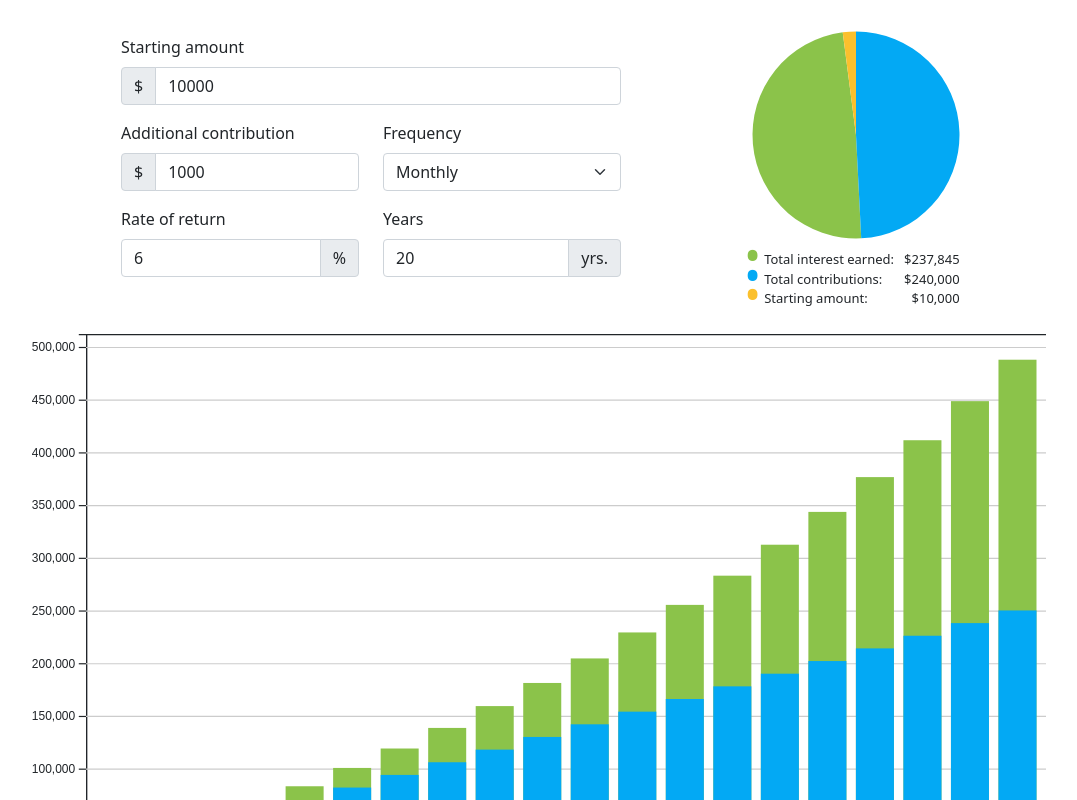
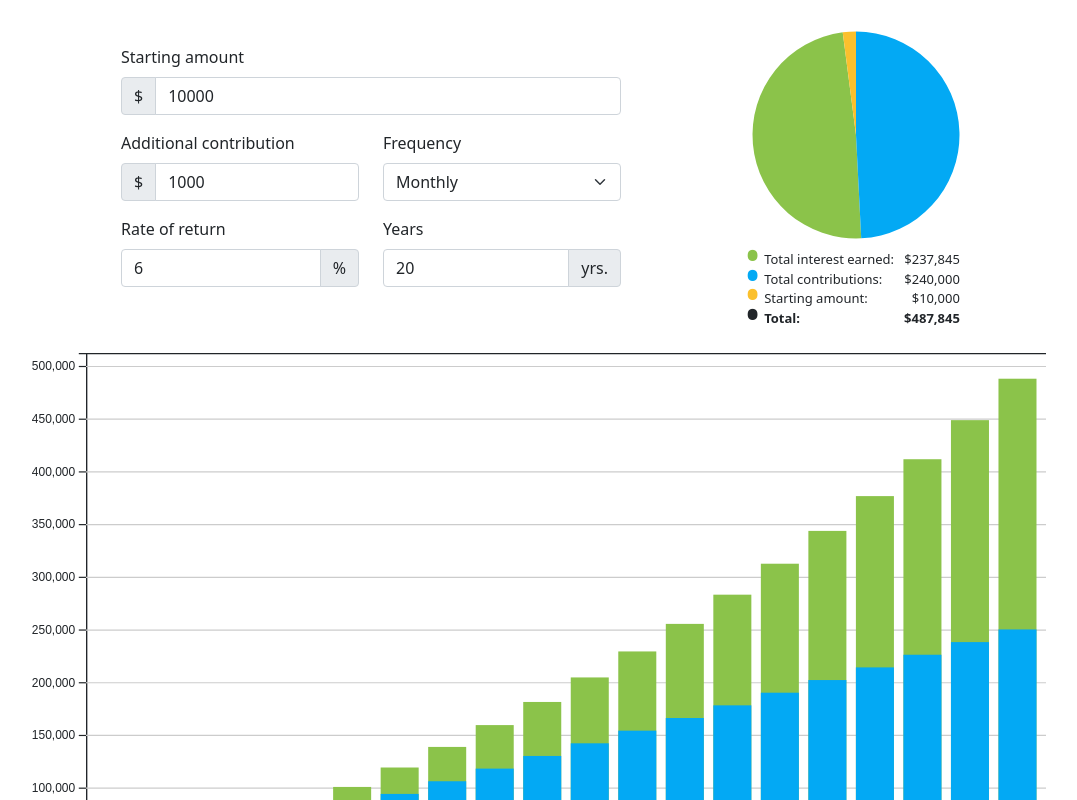
Before and after one commit to boros-csaba/investment-calulator, a React (Create React App) app: page / in a window 1280 px wide. Shown: the top 800 px of the page, without its empty margins (74-1151 px from the left). Built offline with nearby package versions, Linux system fonts and the light colour scheme.

Commit message:
Total count

```diff
--- a/src/components/pie-chart/pie-chart.component.jsx
+++ b/src/components/pie-chart/pie-chart.component.jsx
@@ -84,11 +84,13 @@ const PieChart = ({ data }) => {
                     <div className="total-interest">Total interest earned: </div>
                     <div className="total-contributions">Total contributions: </div>
                     <div className="starting-amount">Starting amount: </div>
+                    <div><b>Total: </b></div>
                 </div>
                 <div className="pie-chart-details-values">
                     <div>${(+lastYearData.totalInterestEarned.toFixed(0)).toLocaleString()}</div>
                     <div>${(+lastYearData.totalContribution.toFixed(0)).toLocaleString()}</div>
                     <div>${(+data[0].startAmount.toFixed(0)).toLocaleString()}</div>
+                    <div><b>${(+lastYearData.endBalance.toFixed(0)).toLocaleString()}</b></div>
                 </div>
             </div>
         </div>
```
